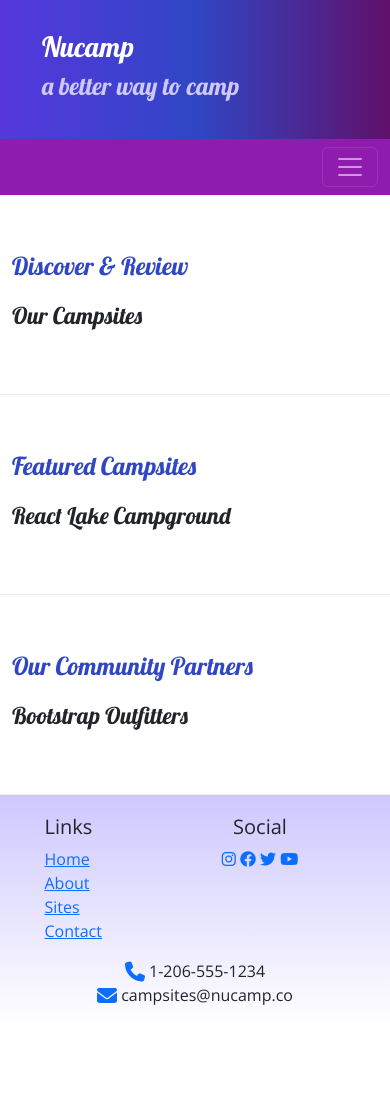
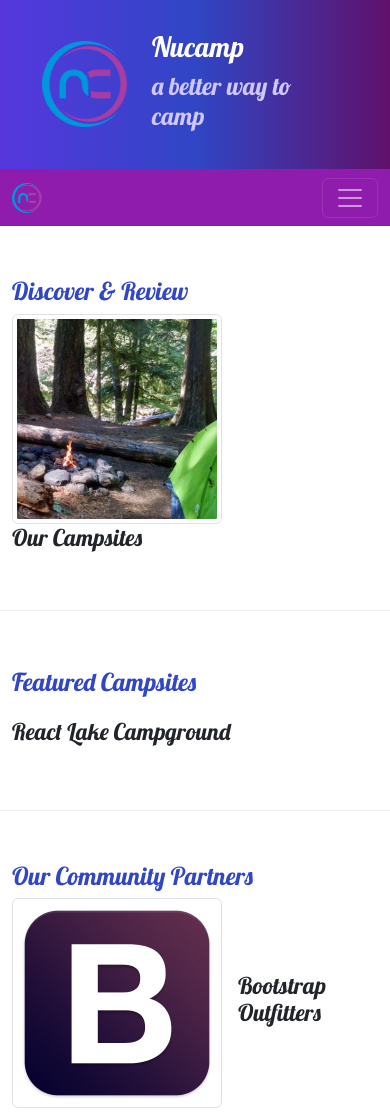
Before and after one commit to TravisMcGray/my-homepage-project, a plain HTML site: page index.html in a window 390 px wide. Shown: the top 1112 px of the page. Before the commit the page ends 1027 px from the top, so only its background shows below. Drawn offline with nearby package versions, Linux system fonts and the light colour scheme.

Commit message:
images and Flex Utility

```diff
--- a/index.html
+++ b/index.html
@@ -22,6 +22,9 @@
          <header>
             <div class="container">
                 <div class="row">
+                    <div class="col-4 col-sm-3 col-md-2 align-self-center">
+                        <img src="img/logo.png" class="img-fluid" />
+                    </div>
                     <div class="col">
                         <h1>Nucamp</h1>
                         <h2>a better way to camp</h2>
@@ -33,7 +36,8 @@
           <!-- navbar -->
         <nav class="navbar navbar-expand-sm navbar-dark sticky-top">
             <div class="container">
-                <button class="navbar-toggler ms-auto" type="button" data-bs-toggle="collapse" data-bs-target="#nucampNavbar">
+                <a class="navbar-brand" href="#"><img src="img/logo.png" height="30" width="30" /></a>
+                <button class="navbar-toggler" type="button" data-bs-toggle="collapse" data-bs-target="#nucampNavbar">
                     <span class="navbar-toggler-icon"></span>
                 </button>
                 <div class="collapse navbar-collapse" id="nucampNavbar">
@@ -56,8 +60,11 @@
                     <h2 class="text-sm-end">Discover & Review</h2>
                 </div>
                     <div class="col">
-                        <h3>Our Campsites</h3>
-                        <p class="d-none d-sm-block">Explore our growing database of curated campsites and leave your own reviews</p>
+                        <img class="me-3 img-thumbnail" src="img/breadcrumb-trail-thumb.jpg" alt="Breadcrumb Trail" />
+                        <div class="align-self-center">
+                            <h3>Our Campsites</h3>
+                            <p class="d-none d-sm-block">Explore our growing database of curated campsites and leave your own reviews</p>
+                        </div>
                     </div>
                 </div>
              </section>
@@ -79,8 +86,13 @@
                     <h2 class="text-sm-end">Our Community Partners</h2>
                 </div>
                 <div class="col">
-                    <h3>Bootstrap Outfitters</h3>
-                    <p class="d-none d-sm-block">Bootstrap Outfitters supplies you with gear you need at prices you can't beat.</p>
+                    <div class="d-flex">
+                        <img class="me-3 img-thumbnail" src="img/bootstrap-thumb.png" alt="Bootstrap Outfitters" />
+                        <div class="align-self-center">
+                            <h3>Bootstrap Outfitters</h3>
+                            <p class="d-none d-sm-block">Bootstrap Outfitters supplies you with gear you need at prices you can't beat.</p>
+                        </div>
+                    </div>
                 </div>
              </section>
 
```
Also changed, not shown: aboutus.html (+5 -2 lines), contactus.html (+6 -3 lines), img/bootstrap-thumb.png (added), img/breadcrumb-trail-thumb.jpg (added), img/breadcrumb-trail.jpg (added), img/chrome-river-thumb.jpg (added), img/chrome-river.jpg (added), img/logo.png (added), img/react-lake-thumb.jpg (added), img/react-lake.jpg (added), 1 other file.
